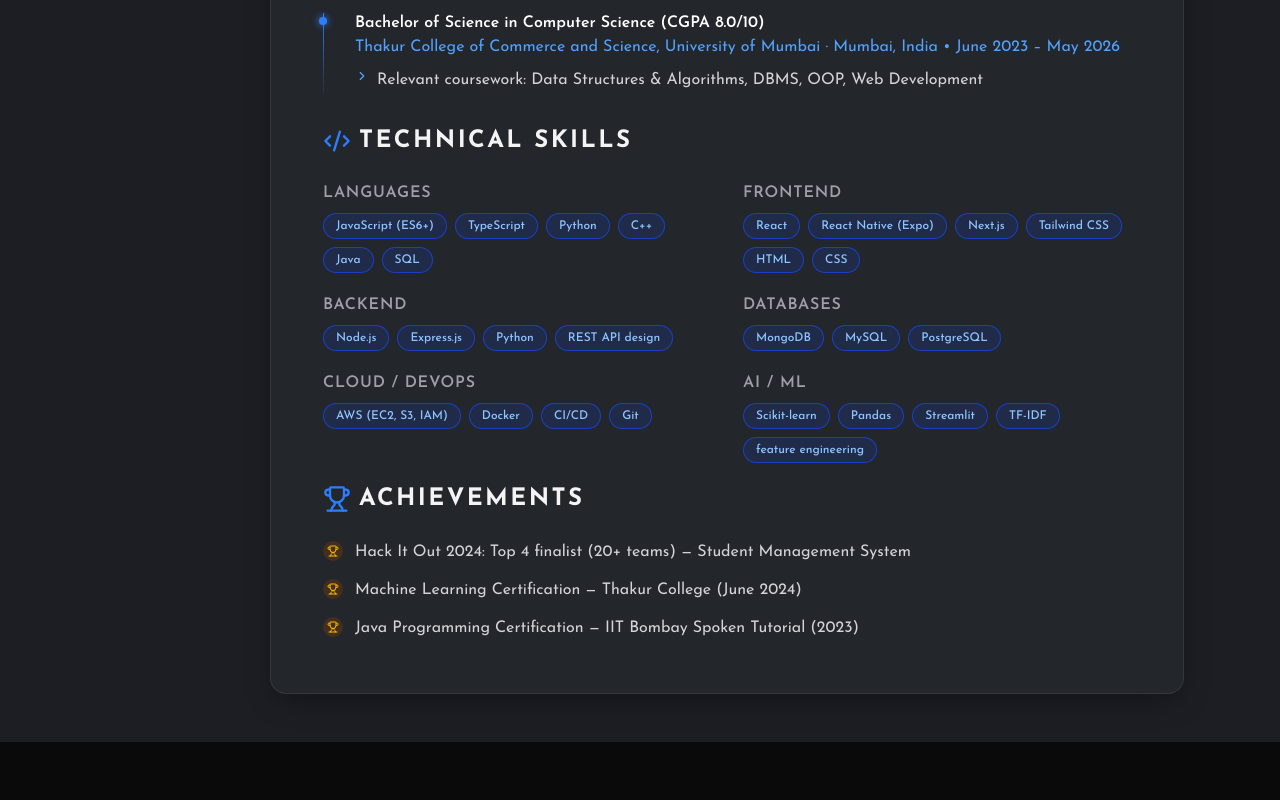
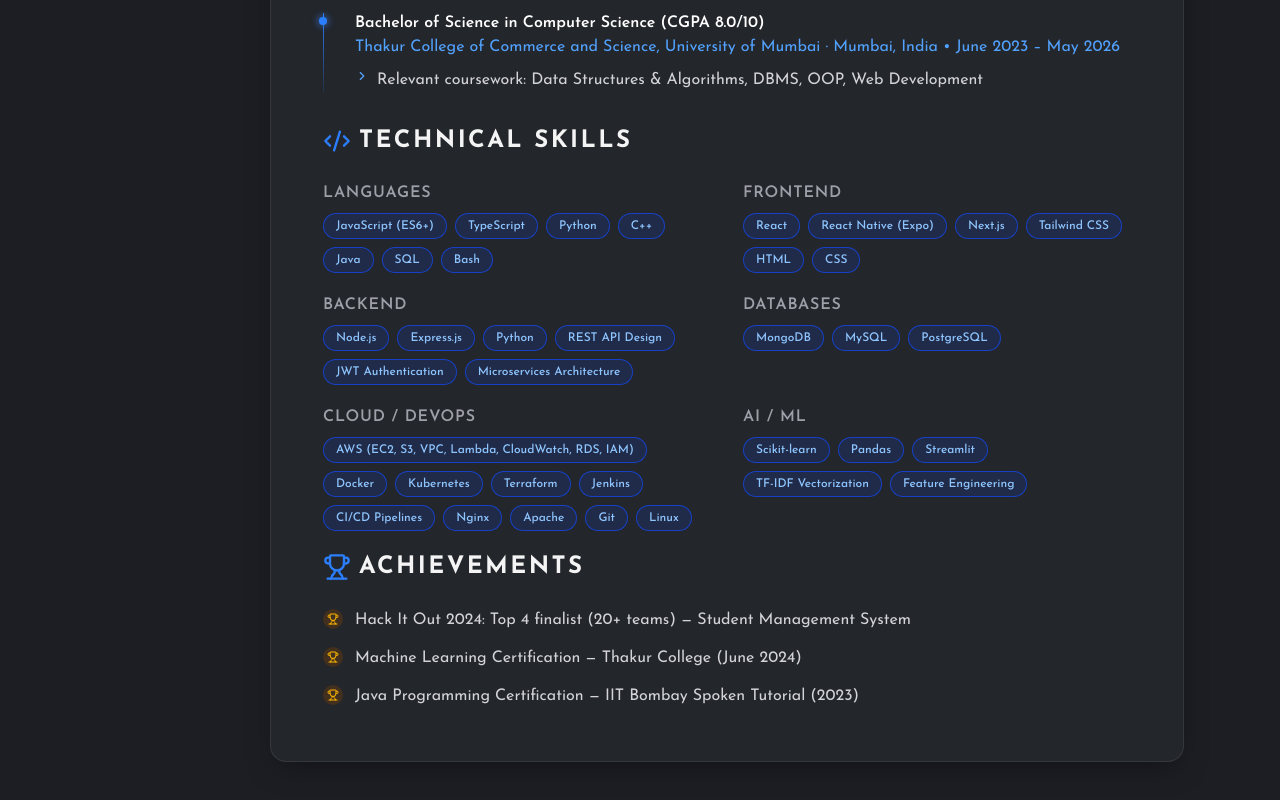
Before and after one commit to Sanketdinkarmore/sanket-portfolio, a React (Vite) app: page /resume in a window 1280 px wide. Shown: the part 1043-1843 px from the top of the page. Before the commit the page ends 1785 px from the top, so only its background shows below. Built offline with nearby package versions, Linux system fonts and the light colour scheme.

Commit message:
updated the info

```diff
--- a/src/data/portfolioData.ts
+++ b/src/data/portfolioData.ts
@@ -14,7 +14,7 @@ export const personalInfo: PersonalInfo = {
   email: 'moresanket2305@gmail.com',
   location: 'Mumbai, Maharashtra, India',
   avatar: '/sanket-avatar.png',
-  cvUrl:'https://drive.google.com/file/d/1SHUNshfAq7L2ZJyWITBjvbYYN9qC5mWd/view?usp=sharing',
+  cvUrl:'https://drive.google.com/file/d/1-qSUl-Np1KVB9OvWy_vaoZdRLRdt2fwh/view',
   status: 'Seeking full stack developer roles',
   bio: 'Full stack developer with production experience in Node.js, React, and AWS. I build dashboards, APIs, and data pipelines that ship.',
   socialLinks: [
@@ -44,7 +44,7 @@ export const projectsInfo: Project[] = [
       title: 'SMS Spam Detection (ML)',
       techStack: ['Python', 'Scikit-learn', 'Pandas', 'TF-IDF', 'Streamlit', 'AWS EC2'],
       image:'https://res.cloudinary.com/drsitovda/image/upload/q_auto/f_auto/v1775929182/Screenshot_2026-04-11_230856_epyeoc.png',
-      link: 'http://3.239.118.145:8501/',
+      link: 'http://100.26.176.27/',
       buttonTitle: 'Live',
     },
 
--- a/src/data/resumeData.ts
+++ b/src/data/resumeData.ts
@@ -39,27 +39,70 @@ export const resumeData = {
   skills: [
      {
     name: 'Languages',
-      stack: ['JavaScript (ES6+)', 'TypeScript', 'Python', 'C++', 'Java', 'SQL'],
+    stack: [
+      'JavaScript (ES6+)',
+      'TypeScript',
+      'Python',
+      'C++',
+      'Java',
+      'SQL',
+      'Bash'
+    ],
   },
   {
     name: 'Frontend',
-      stack: ['React', 'React Native (Expo)', 'Next.js', 'Tailwind CSS', 'HTML', 'CSS'],
+    stack: [
+      'React',
+      'React Native (Expo)',
+      'Next.js',
+      'Tailwind CSS',
+      'HTML',
+      'CSS'
+    ],
   },
   {
     name: 'Backend',
-      stack: ['Node.js', 'Express.js', 'Python', 'REST API design'],
+    stack: [
+      'Node.js',
+      'Express.js',
+      'Python',
+      'REST API Design',
+      'JWT Authentication',
+      'Microservices Architecture'
+    ],
   },
   {
     name: 'Databases',
-      stack: ['MongoDB', 'MySQL', 'PostgreSQL'],
+    stack: [
+      'MongoDB',
+      'MySQL',
+      'PostgreSQL'
+    ],
   },
   {
     name: 'Cloud / DevOps',
-      stack: ['AWS (EC2, S3, IAM)', 'Docker', 'CI/CD', 'Git'],
+    stack: [
+      'AWS (EC2, S3, VPC, Lambda, CloudWatch, RDS, IAM)',
+      'Docker',
+      'Kubernetes',
+      'Terraform',
+      'Jenkins',
+      'CI/CD Pipelines',
+      'Nginx',
+      'Apache',
+      'Git',
+      'Linux'
+    ],
   },
   {
     name: 'AI / ML',
-      stack: ['Scikit-learn', 'Pandas', 'Streamlit', 'TF-IDF', 'feature engineering'],
+    stack: [
+      'Scikit-learn',
+      'Pandas',
+      'Streamlit',
+      'TF-IDF Vectorization',
+      'Feature Engineering'
+    ],
   },
   ],
   achievements: [
```
Lines whose indentation alone changed are shown as unchanged.
